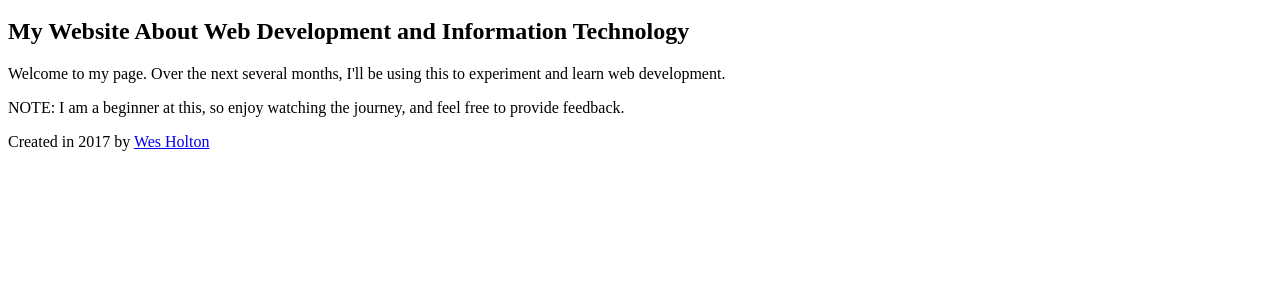
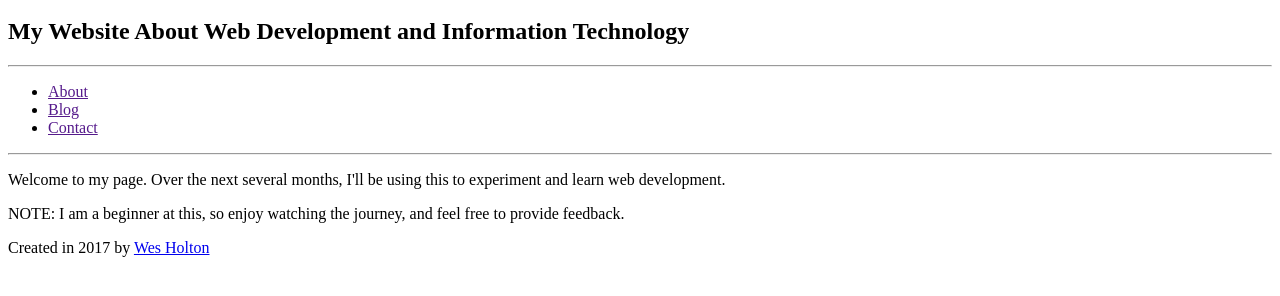
Before and after one commit to holtonwes/wesholton, a plain HTML site: page index.html in a window 1280 px wide. Shown: the part 48-344 px from the top of the page. Drawn offline with Linux system fonts and the light colour scheme.

Commit message:
Update index.html

```diff
--- a/index.html
+++ b/index.html
@@ -7,6 +7,16 @@
 <body>
     <h1>Wes Holton</h1>
     <h2>My Website About Web Development and Information Technology</h2>
+
+    <hr />
+
+    <ul>
+        <li><a href="">About</a></li>
+        <li><a href="">Blog</a></li>
+        <li><a href="">Contact</a></li>
+    </ul>
+
+    <hr />
 
     <p>
         Welcome to my page. Over the next several months, I'll be using this to experiment and learn web development.
```
